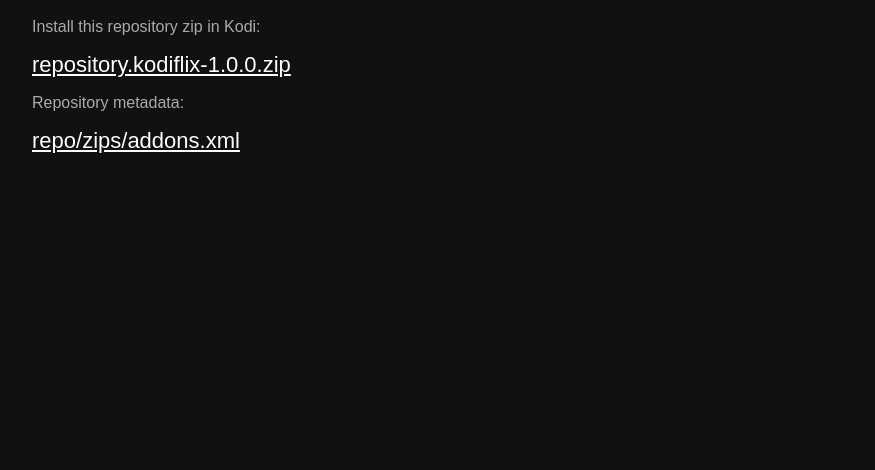
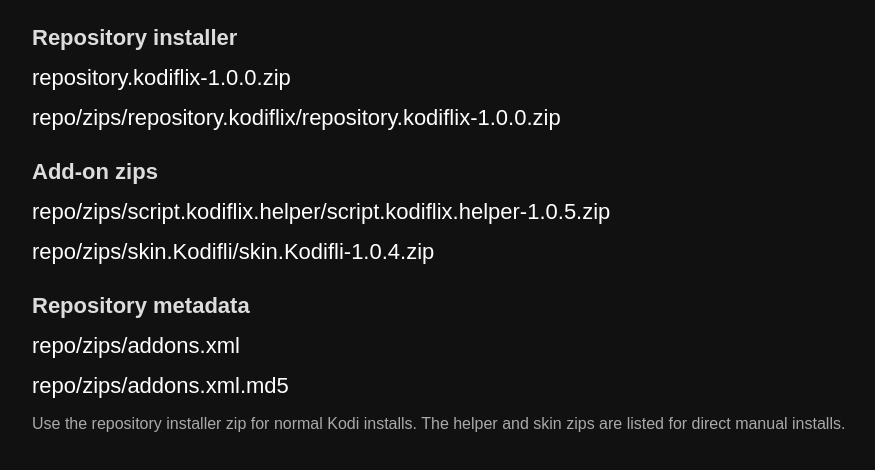
Before and after one commit to jlrd221108/kodiflix-repo, a plain HTML site: page index.html in a window 1280 px wide. Shown: the part 80-550 px from the top of the page, without its empty margins (8-883 px from the left). Drawn offline with Linux system fonts and the light colour scheme.

Commit message:
List add-on zips on repository index

```diff
--- a/index.html
+++ b/index.html
@@ -6,15 +6,28 @@
   <meta name="viewport" content="width=device-width, initial-scale=1">
   <style>
     body { background:#111; color:#eee; font-family:Arial,sans-serif; margin:40px; }
-    a { color:#fff; display:block; font-size:22px; margin:14px 0; }
+    h1 { font-size:32px; margin-bottom:28px; }
+    h2 { color:#ddd; font-size:22px; margin:28px 0 10px; }
+    a { color:#fff; display:block; font-size:22px; margin:14px 0; text-decoration:none; }
+    a:hover { text-decoration:underline; }
     .muted { color:#aaa; }
   </style>
 </head>
 <body>
   <h1>Kodiflix Repository</h1>
-  <p class="muted">Install this repository zip in Kodi:</p>
+
+  <h2>Repository installer</h2>
   <a href="repository.kodiflix-1.0.0.zip">repository.kodiflix-1.0.0.zip</a>
-  <p class="muted">Repository metadata:</p>
+  <a href="repo/zips/repository.kodiflix/repository.kodiflix-1.0.0.zip">repo/zips/repository.kodiflix/repository.kodiflix-1.0.0.zip</a>
+
+  <h2>Add-on zips</h2>
+  <a href="repo/zips/script.kodiflix.helper/script.kodiflix.helper-1.0.5.zip">repo/zips/script.kodiflix.helper/script.kodiflix.helper-1.0.5.zip</a>
+  <a href="repo/zips/skin.Kodifli/skin.Kodifli-1.0.4.zip">repo/zips/skin.Kodifli/skin.Kodifli-1.0.4.zip</a>
+
+  <h2>Repository metadata</h2>
   <a href="repo/zips/addons.xml">repo/zips/addons.xml</a>
+  <a href="repo/zips/addons.xml.md5">repo/zips/addons.xml.md5</a>
+
+  <p class="muted">Use the repository installer zip for normal Kodi installs. The helper and skin zips are listed for direct manual installs.</p>
 </body>
 </html>
```
